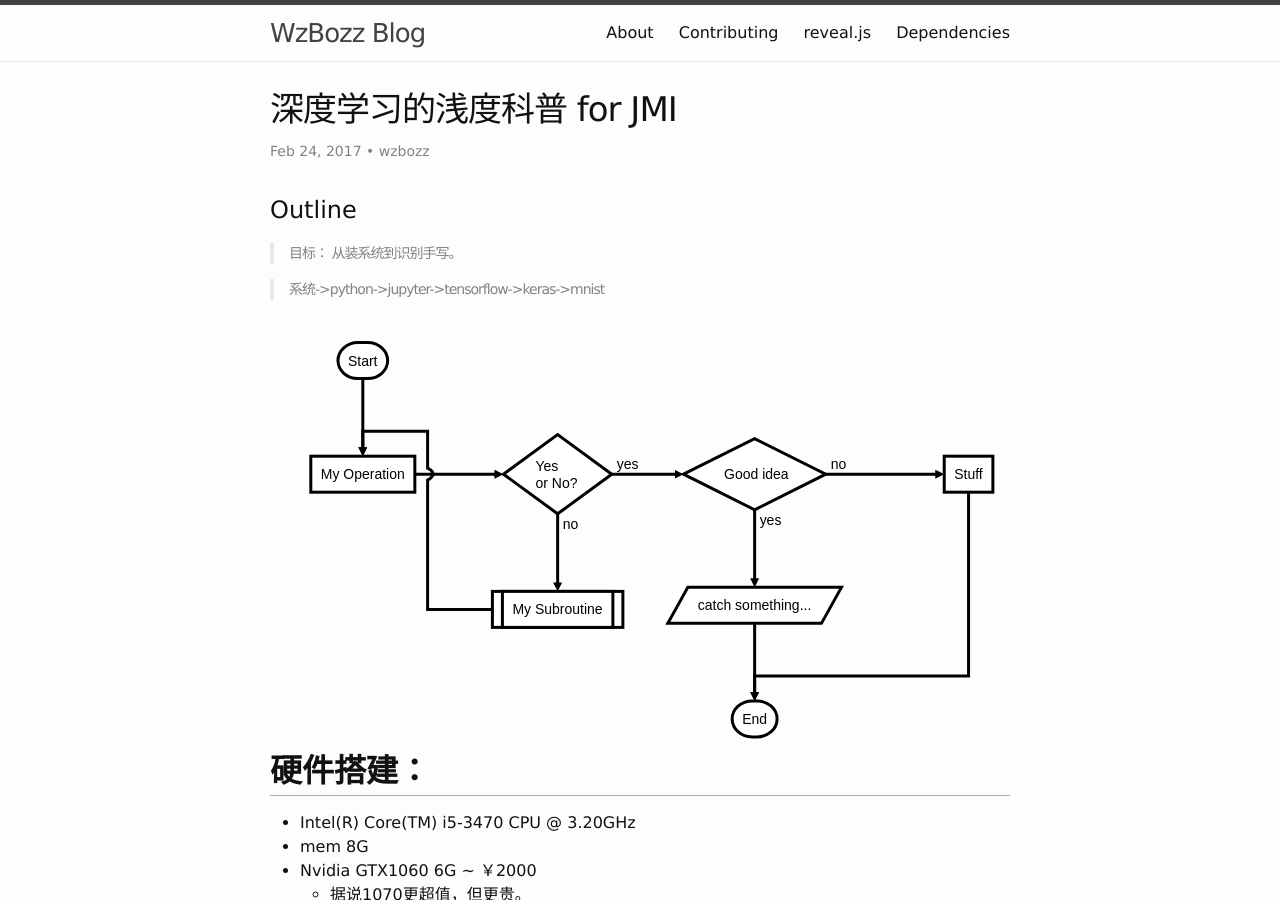
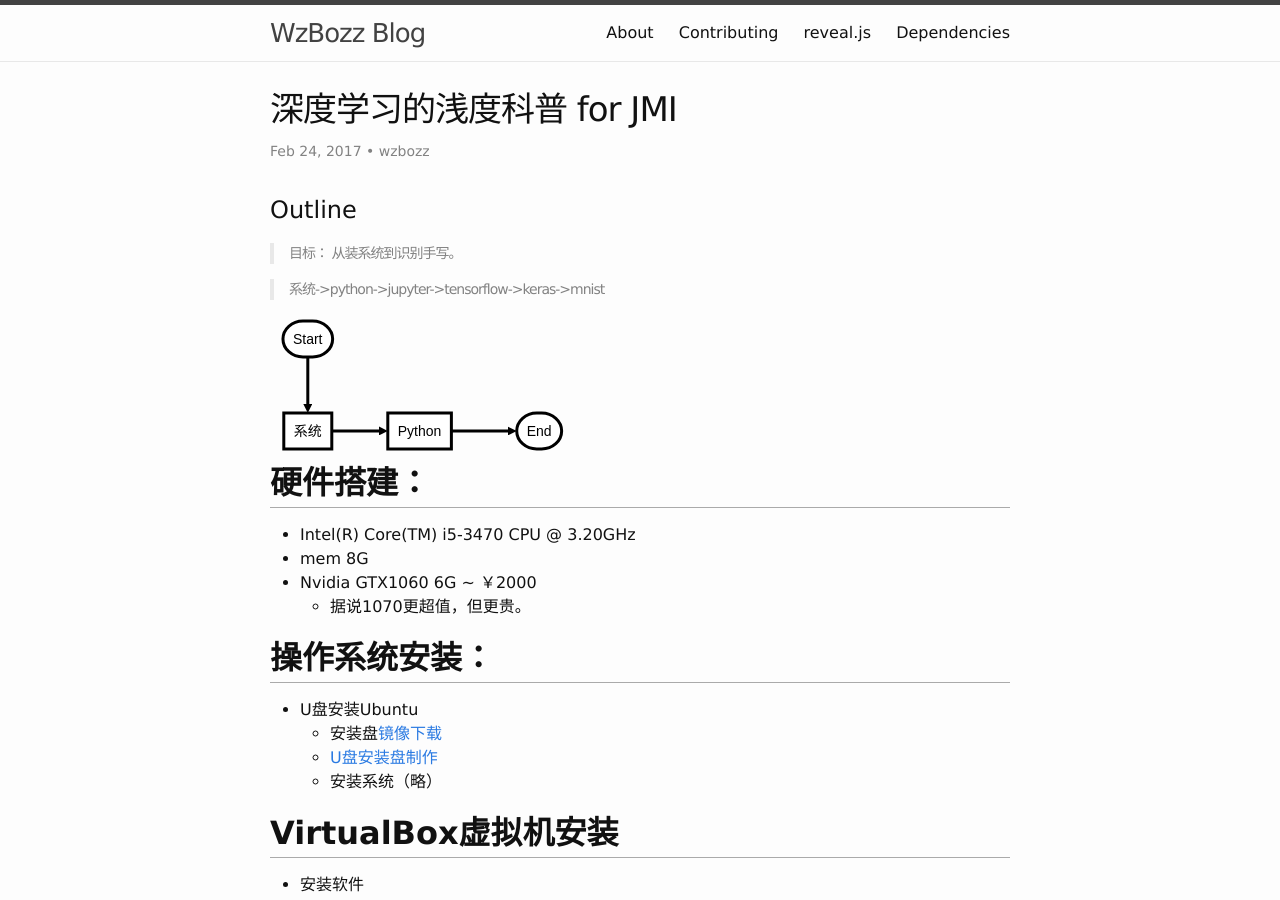
Before and after one commit to wzbozz/wzbozz.github.io, a Jekyll site: the page built from _posts/2017-2-24-DL_Tutorial_for_JMI.md, in a window 1280 px wide and 900 px high. Built offline with Jekyll 4.4.1, drawn with Linux system fonts in a browser that asks for light colours; nearby versions of some CDN libraries.

Commit message:
update blog jmi

````diff
--- a/_posts/2017-2-24-DL_Tutorial_for_JMI.md
+++ b/_posts/2017-2-24-DL_Tutorial_for_JMI.md
@@ -15,19 +15,10 @@ mathjax: true
 ```flowchart
 st=>start: Start|past:>http://www.google.com[blank]
 e=>end: End|future:>http://www.google.com
-op1=>operation: My Operation|past
-op2=>operation: Stuff|current
-sub1=>subroutine: My Subroutine|invalid
-cond=>condition: Yes
-or No?|approved:>http://www.google.com
-c2=>condition: Good idea|rejected
-io=>inputoutput: catch something...|future
+op1=>operation: 系统|past
+op2=>operation: Python|current
 
-st->op1(right)->cond
-cond(yes, right)->c2
-cond(no)->sub1(left)->op1
-c2(yes)->io->e
-c2(no)->op2->e
+st->op1(right)->op2(right)->e
 ```
 
 ## 硬件搭建：
````
Also changed, not shown: 1 other file.
